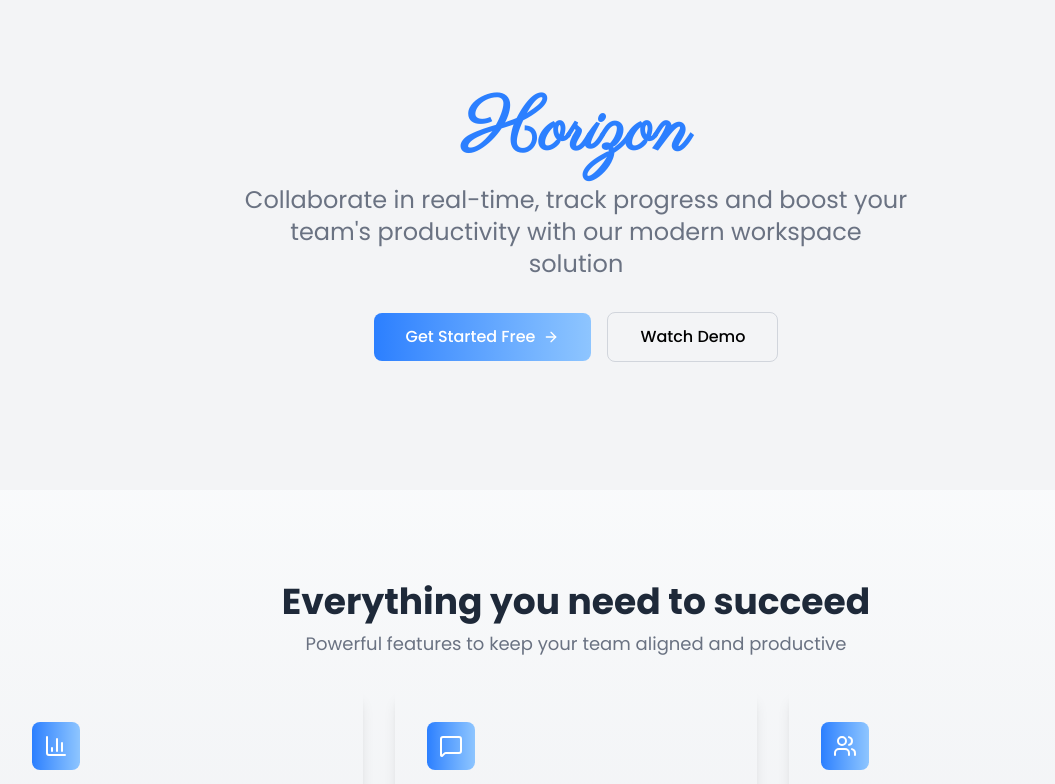
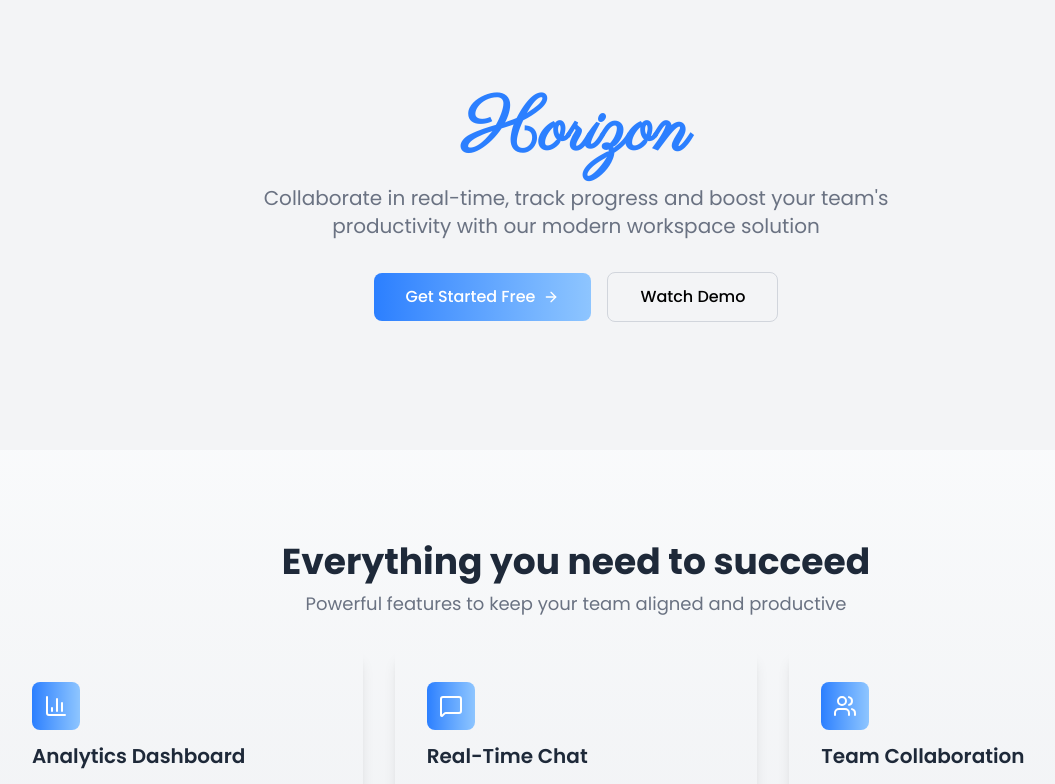
Before and after one commit to blessed-winner/Horizon, a React app in the folder frontend/: page / in a window 1280 px wide. Shown: the top 784 px of the page, without its empty margins (64-1119 px from the left). Built offline with nearby package versions, Linux system fonts and the light colour scheme; the HTML template or start-up script is replaced by a standard one.

Commit message:
Accomodation of new fonts

```diff
--- a/frontend/src/pages/Landing.tsx
+++ b/frontend/src/pages/Landing.tsx
@@ -19,7 +19,7 @@ const Landing = () => {
         <div className="bg-gray-100 px-4 py-24">
             <div className="flex flex-col items-center justify-center">
                <h1 style={{fontFamily:"Parisienne"}} className="text-7xl font-bold text-blue-500 text-center">Horizon</h1>
-               <p className="text-gray-500 max-w-2xl text-center text-2xl mt-4">Collaborate in real-time, track progress and boost your team's productivity with our modern workspace solution</p>
+               <p className="text-gray-500 max-w-2xl text-center text-xl mt-4">Collaborate in real-time, track progress and boost your team's productivity with our modern workspace solution</p>
             </div>
             <div className="bg-primary/40 px-2 py-8 flex justify-center items-center space-x-4 text-white font-medium ">
                 <button className="flex items-center bg-gradient-to-r from-blue-500 to-blue-300 px-8 py-3 rounded-lg cursor-pointer">
```
